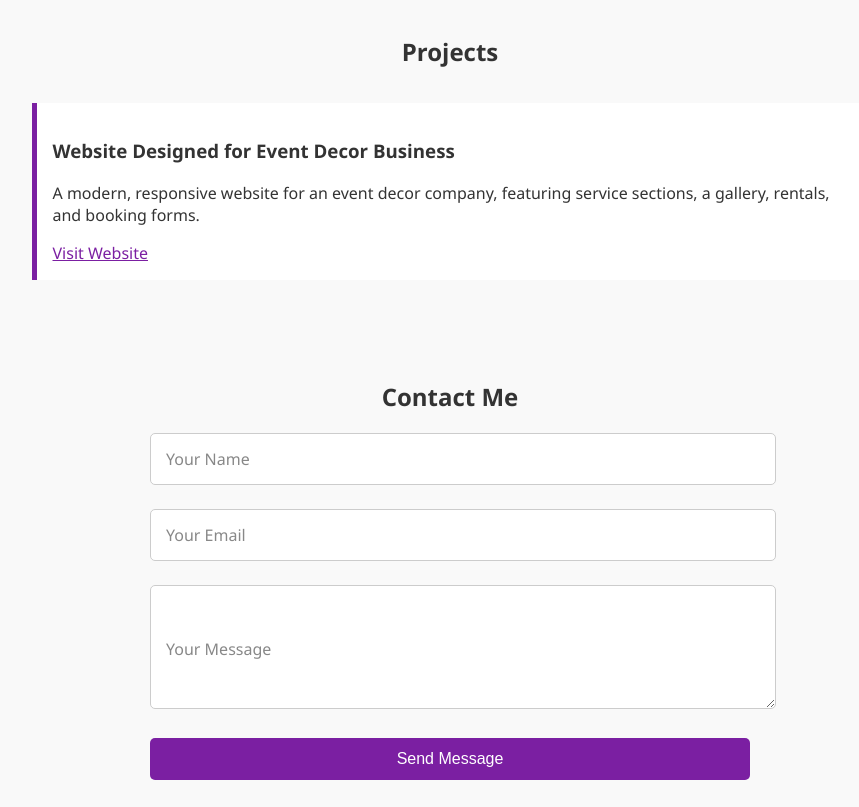
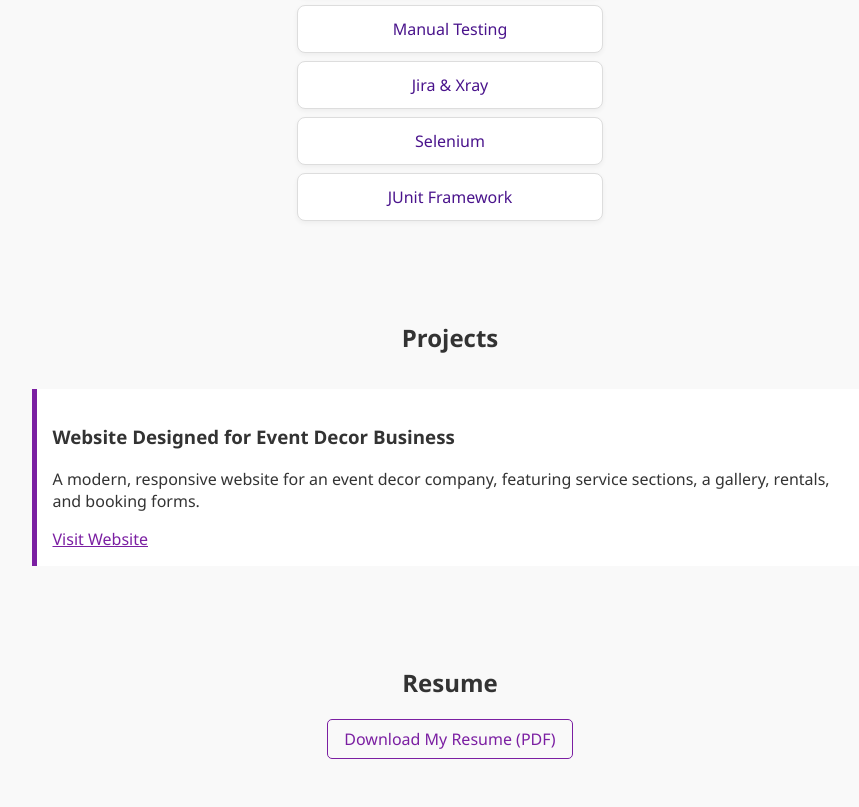
Before and after one commit to gandhamvimala/portfolio, a plain HTML site: page index.html in a window 1280 px wide. Shown: the part 1156-1963 px from the top of the page, without its empty margins (190-1049 px from the left). Drawn offline with Linux system fonts and the light colour scheme.

Commit message:
Update index.html

```diff
--- a/index.html
+++ b/index.html
@@ -152,11 +152,12 @@
     button {
       background: #7b1fa2;
       color: white;
-      padding: 0.75rem;
+      padding: 0.35rem 1rem;
       border: none;
       cursor: pointer;
-      border-radius: 5px;
-      font-size: 1rem;
+      border-radius: 4px;
+      font-size: 0.8rem;
+      align-self: center;
     }
 
     button:hover {
@@ -168,6 +169,23 @@
       color: green;
       font-weight: bold;
     }
+#skills li {
+    background: white;
+    padding: 0.75rem 1rem;
+    border: 1px solid #ddd;
+    border-radius: 8px;
+    box-shadow: 0 2px 5px rgba(0, 0, 0, 0.05);
+    text-align: center;
+    font-weight: 500;
+    color: #4a148c;
+    transition: transform 0.3s ease;
+  }
+
+  #skills li:hover {
+    transform: translateY(-5px);
+    box-shadow: 0 4px 10px rgba(0, 0, 0, 0.1);
+  }
+
   </style>
 </head>
 <body>
@@ -229,7 +247,10 @@
       <a href="https://gandhamvimala.github.io/7decor" target="_blank">Visit Website</a>
     </div>
   </section>
-
+<section id="resume" class="fade-in">
+    <h2>Resume</h2>
+    <a href="resume.pdf" target="_blank" class="hover-effect" style="padding: 0.5rem 1rem; border: 1px solid #7b1fa2; border-radius: 5px; color: #7b1fa2; text-decoration: none; font-weight: 500;">Download My Resume (PDF)</a>
+  </section>
   <section id="contact" class="fade-in">
     <h2>Contact Me</h2>
     <form action="https://formspree.io/f/mqaqpaag" method="POST" id="contactForm">
```
